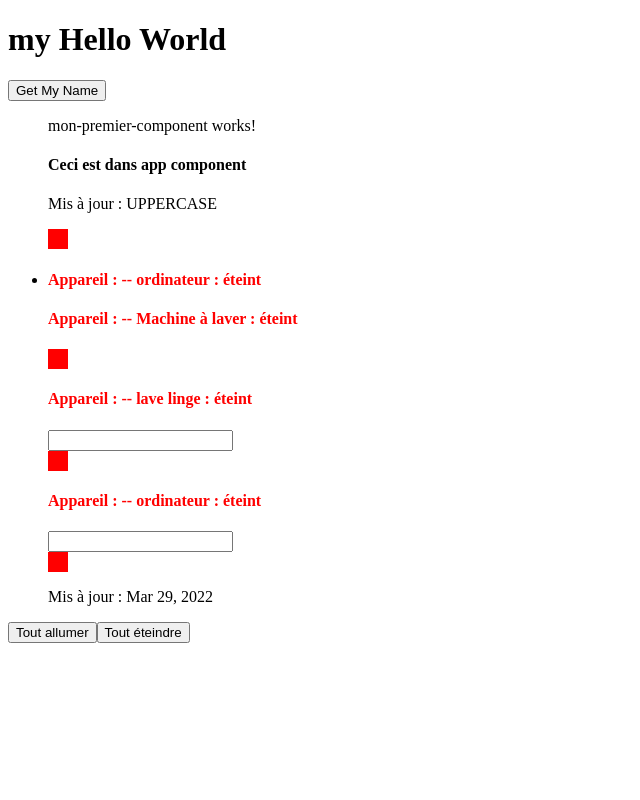
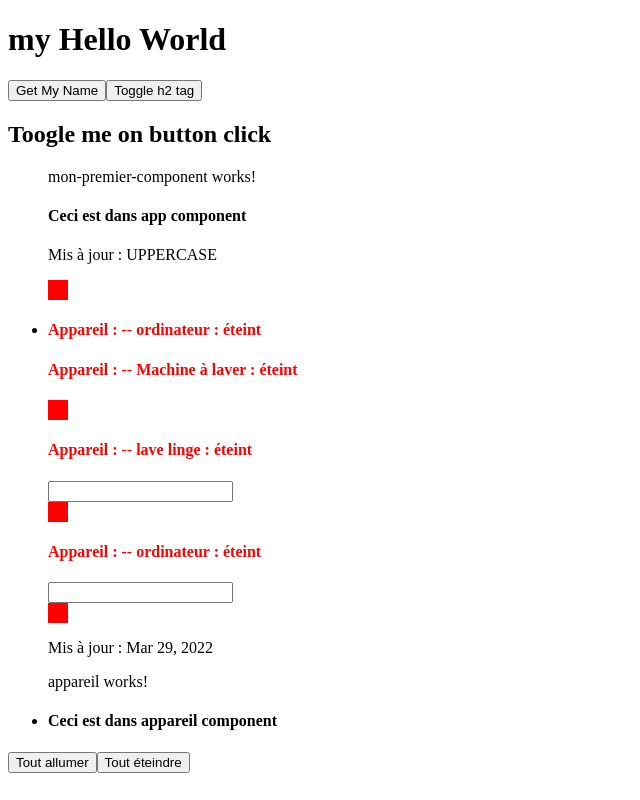
Before and after one commit to adibou32/mon-projet-angular, an Angular app: page / in a window 1280 px wide. Shown: the whole page, without its empty margins (0-640 px from the left). Built offline with nearby package versions, Linux system fonts and the light colour scheme.

Commit message:
toggle element

```diff
--- a/src/app/app.component.html
+++ b/src/app/app.component.html
@@ -1,11 +1,12 @@
 <h1> my Hello World</h1>
 <button (click)="getName()">Get My Name</button>
+<button (click)="toogleTag()">Toggle h2 tag</button>
+<h2 *ngIf="showMe">Toogle me on button click</h2>
 <ul class="list-group">
 <app-mon-premier-component>'mon premier works'</app-mon-premier-component>
 <p>Mis à jour : {{ lastUpdate | date}}</p>
 
-<!-- <app-appareil ngFor="let appareil of appareils" [appareilName]="appareil.name"
-[appareilStatus]="appareil.status"></app-appareil> -->
+<app-appareil ngFor="let appareil of appareils; let i = index"  ></app-appareil>
 <!-- <app-appareil ngFor="let appareil of appareils" [appareilName]="appareil.name"
 [appareilStatus]="appareil.status"></app-appareil> -->
 <!-- <app-appareil>'Télévision'</app-appareil>
--- a/src/app/app.component.ts
+++ b/src/app/app.component.ts
@@ -8,6 +8,7 @@ import { AppareilService } from './services/appareil.services';
   styleUrls: ['./app.component.scss']
 })
 export class AppComponent implements OnInit{
+  showMe:boolean = true;
   isAuth = false;
   lastUpdate = new Date()
   title = 'blog';
@@ -15,11 +16,10 @@ export class AppComponent implements OnInit{
   getName(){
     alert("button function")
   }
-
-
-
-
-  appareils!: any[];
+  toogleTag(){
+    this.showMe=!this.showMe
+  }
+   appareils!: any[];
   appareilStatus2= 'éteint';
   ofEteindre: any;
   msg: any;
--- a/src/app/mon-premier-component/mon-premier-component.component.ts
+++ b/src/app/mon-premier-component/mon-premier-component.component.ts
@@ -14,6 +14,7 @@ export class MonPremierComponentComponent implements OnInit {
   @ Input() appareilOn = '&&&';
   @ Input() colorRed = '&&&';
   @ Input() lastUpdate = 'uppercase';
+  @ Input() indexOfAppareils: number | undefined;
 
   // @ Input() colorGreen = 'Green';
 
```
